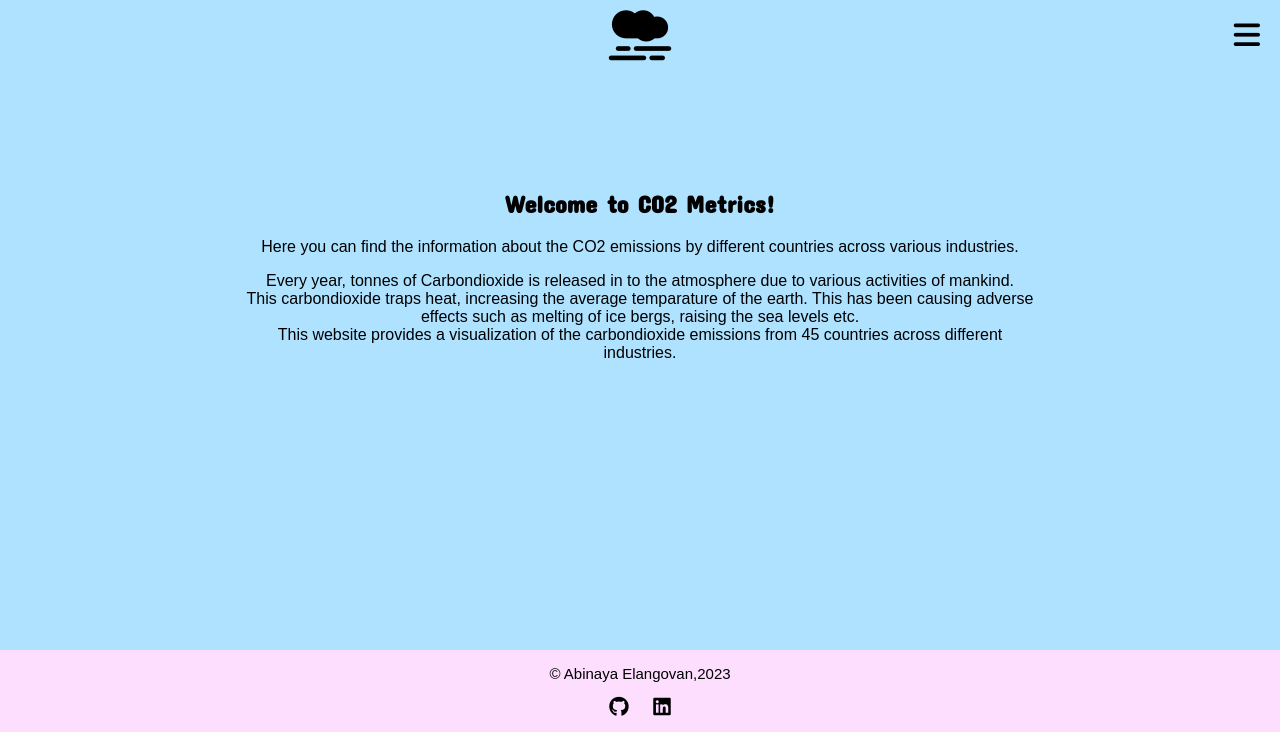
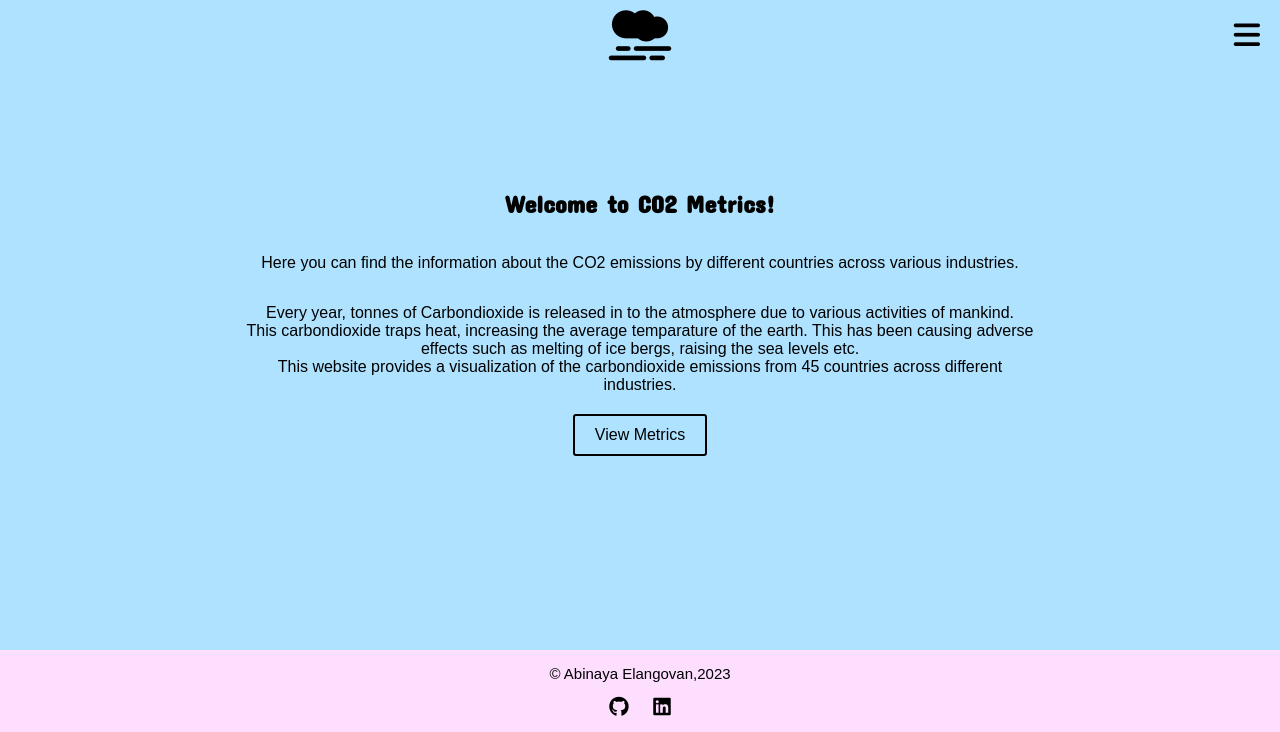
Before and after one commit to Abiii9/CO2Metrics, a Flask app: page / in a window 1280 px wide. Shown: the top 732 px of the page. Run offline with Flask 2, Linux system fonts and the light colour scheme; some libraries are stand-ins or nearby versions; some web fonts are replaced.

Commit message:
added the metrics page

```diff
--- a/app.py
+++ b/app.py
@@ -6,3 +6,7 @@
 @app.route('/')
 def index():
     return render_template('index.html')
+
+@app.route('/metrics')
+def metrics():
+    return render_template('metrics.html')
--- a/static/style.css
+++ b/static/style.css
@@ -42,11 +42,36 @@
   padding: 20px;
 }
 .banner {
+  display: flex;
+  flex-direction: column;
+  justify-content: center;
+  align-items: center;
   max-width: 800px;
   text-align: center;
 }
 .banner-h1 {
   font-family: "Concert One", cursive;
+}
+.banner-p-info {
+  margin-bottom: 10px;
+}
+/*Buttons*/
+.btn {
+  text-decoration: none;
+  color: black;
+  display: block;
+  max-width: 150px;
+  background: transparent;
+  border: 2px solid black;
+  padding: 10px 20px;
+  border-radius: 3px;
+  margin: 10px;
+  cursor: pointer;
+  transition: all 0.3s;
+}
+.btn:hover {
+  color: rgb(129, 122, 122);
+  border-color: rgb(129, 122, 122);
 }
 .footer {
   display: flex;
--- a/templates/index.html
+++ b/templates/index.html
@@ -39,6 +39,7 @@
             visualization of the carbondioxide emissions from 45 countries
             across different industries.
           </p>
+          <a class="btn" href="{{url_for('metrics')}}">View Metrics</a>
         </div>
         {% endblock %}
       </div>
--- /dev/null
+++ b/templates/metrics.html
@@ -0,0 +1,4 @@
+{% extends "index.html" %} {% block content %}
+<h1>Index</h1>
+<p class="important">Welcome on my awesome homepage.</p>
+{% endblock %}
```
